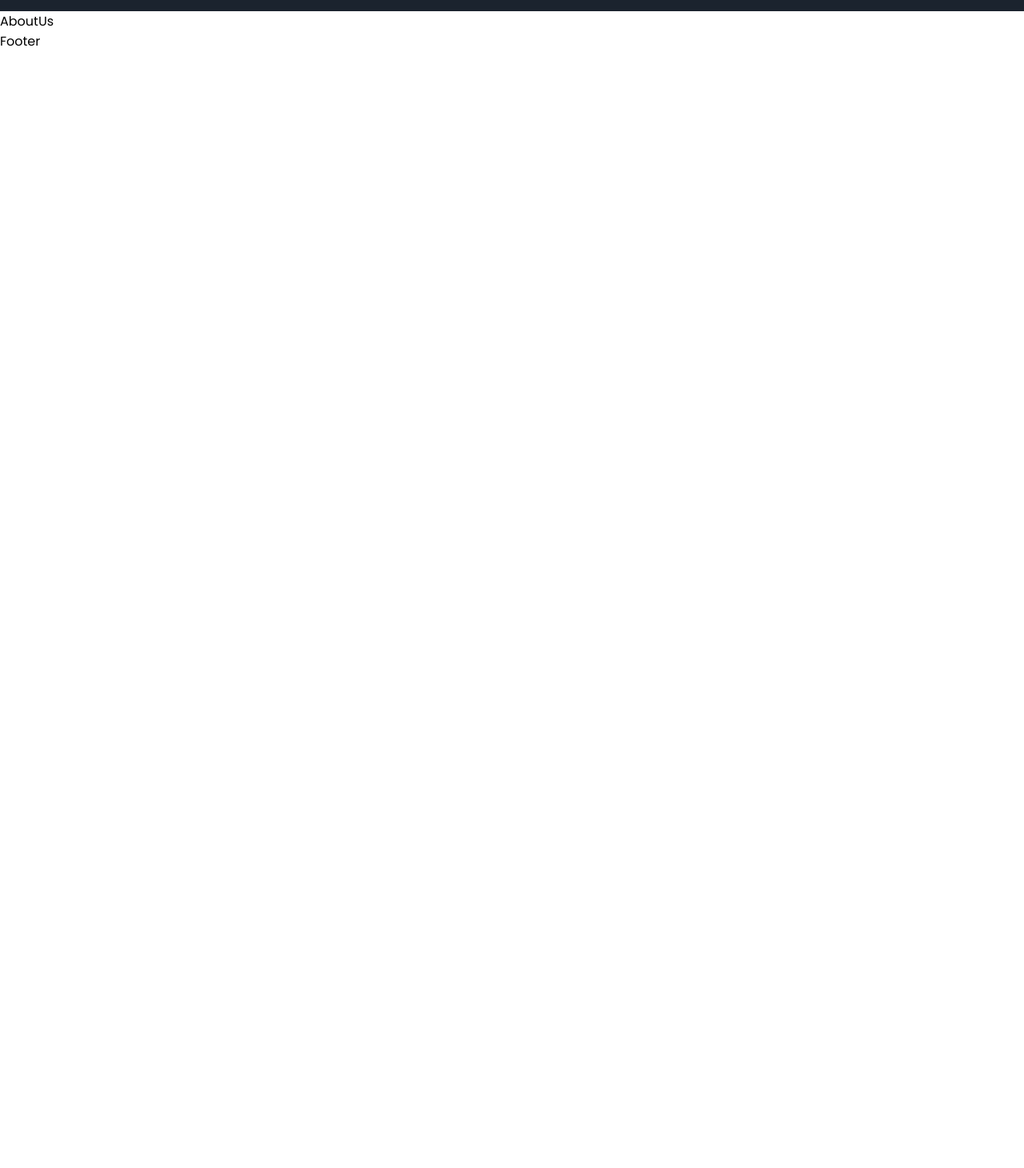
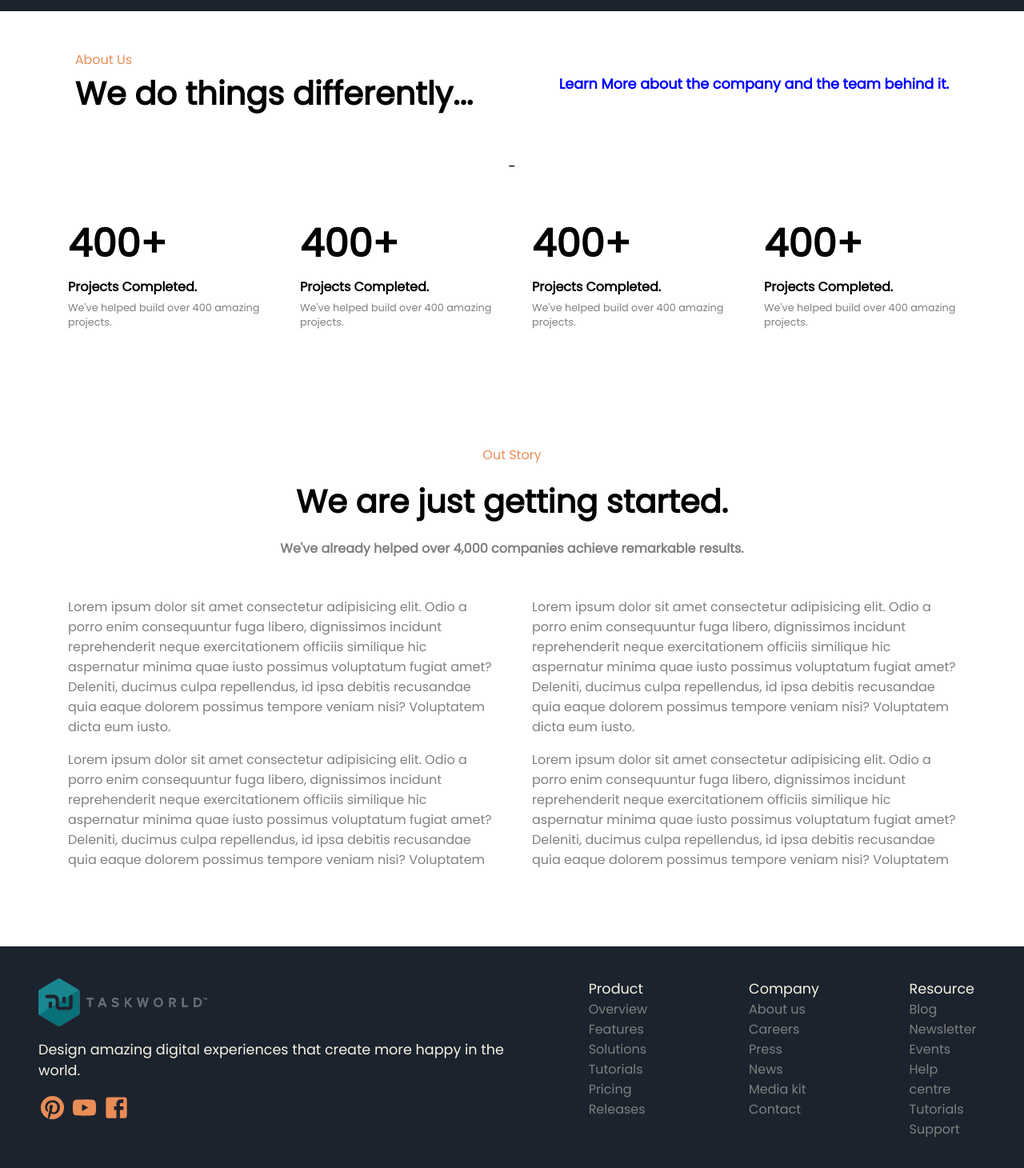
Before and after one commit to the-iter8/getonwheels, a Next.js app: page /about in a window 1280 px wide. Shown: the part 78-1538 px from the top of the page at 80% size. Before the commit the page ends 800 px from the top, so only its background shows below. Built offline with nearby package versions, Linux system fonts and the light colour scheme.

Commit message:
About us page

```diff
--- a/components/Contact/Contact.module.css
+++ b/components/Contact/Contact.module.css
@@ -35,7 +35,6 @@
   margin-bottom: var(--xxl);
   box-shadow: 2px 2px 14px 1px #00000029;
 
-  /* outline: 2px solid green; */
 }
 .itemTitles {
   display: flex;
--- a/components/Footer/Footer.jsx
+++ b/components/Footer/Footer.jsx
@@ -1,7 +1,85 @@
-import React from 'react'
+import React, { useContext } from 'react';
+// import { UserContext } from '../pages/_app';
+import styles from './Footer.module.css';
+
+import Image from 'next/image';
+import Link from 'next/link';
+import Logo from '../../public/Logo.png';
+
+import Text from '../Text/Text';
+import FacebookIcon from '@mui/icons-material/Facebook';
+import PinterestIcon from '@mui/icons-material/Pinterest';
+import YouTubeIcon from '@mui/icons-material/YouTube';
+
+import { Container, Row, Col } from 'react-grid-system';
 
 export default function Footer() {
+  const dataq = {
+    product: [
+      'Overview',
+      'Features',
+      'Solutions',
+      'Tutorials',
+      'Pricing',
+      'Releases',
+    ],
+    company: ['About us', 'Careers', 'Press', 'News', 'Media kit', 'Contact'],
+    resource: [
+      'Blog',
+      'Newsletter',
+      'Events',
+      'Help centre',
+      'Tutorials',
+      'Support',
+    ],
+    social: [
+      'Twitter',
+      'LinkedIn',
+      'Facebook',
+      'GitHub',
+      'AngelList',
+      'Dribbble',
+    ],
+  };
+
+  function Column({ colName, items }) {
+    console.log(items);
+    return (
+      <Col className={styles.column} xs={6} sm={6} lg={4}>
+        <Text size='md'>{colName}</Text>
+        {items.map((item) => {
+          return (
+            <Text size='sm' color='grey-white' variant='a' href='/services'>
+              {item}
+            </Text>
+          );
+        })}
+      </Col>
+    );
+  }
   return (
-    <div>Footer</div>
-  )
+    <div className={styles.footerUpper}>
+      <div className={styles.footerUpperText}>
+        <Image alt='logo' src={Logo} height={60} />
+        <Text size='md'>
+          Design amazing digital experiences that create more happy in the
+          world.
+        </Text>
+        <div className={styles.footerUpperLogos}>
+          <PinterestIcon fontSize='large'></PinterestIcon>
+          <YouTubeIcon fontSize='large'></YouTubeIcon>
+          <FacebookIcon fontSize='large'></FacebookIcon>
+        </div>
+      </div>
+      <div>
+        <Container>
+          <Row gutterWidth={120}>
+            <Column colName={'Product'} items={dataq.product}></Column>
+            <Column colName={'Company'} items={dataq.company}></Column>
+            <Column colName={'Resource'} items={dataq.resource}></Column>
+          </Row>
+        </Container>
+      </div>
+    </div>
+  );
 }
--- a/components/Footer/Footer.module.css
+++ b/components/Footer/Footer.module.css
@@ -0,0 +1,29 @@
+.footerUpper {
+  display: flex;
+  gap: var(--huge);
+  color: var(--white);
+  justify-content: space-between;
+  background-color: var(--dark-blue);
+  padding: var(--xxxl) var(--huge);
+}
+.footerUpperText {
+  display: flex;
+  gap: var(--sm);
+  flex-direction: column;
+}
+.footerUpperLogos {
+  color: var(--crusta);
+  display: flex;
+  gap: var(--xxs);
+}
+.column {
+  display: flex;
+  flex-direction: column;
+  margin-bottom: var(--huge);
+}
+
+@media only screen and (max-width: 760px) {
+  .footerUpper {
+    flex-direction: column;
+  }
+}
--- a/components/Navbar/Navbar.module.css
+++ b/components/Navbar/Navbar.module.css
@@ -1,4 +1,7 @@
 .navbar {
+  width: 100%;
+  z-index: 999;
+  /* position: fixed; */
   display: flex;
   padding: var(--sm) var(--md);
   justify-content: space-between;
--- a/pages/_app.js
+++ b/pages/_app.js
@@ -24,6 +24,7 @@ export default function MyApp({ Component, pageProps }) {
   return (
     <UserContext.Provider value={{ isMobile }}>
       <Navbar></Navbar>
+
       <Head>
         <title>Local</title>
         <meta name='description' content='Generated by create next app' />
--- a/pages/about.jsx
+++ b/pages/about.jsx
@@ -1,7 +1,134 @@
-import React from 'react'
+import React, { useContext } from 'react';
+import styles from '../styles/aboutUs.module.css';
+import Text from '../components/Text/Text';
+import { UserContext } from '../pages/_app';
+import { Container, Row, Col } from 'react-grid-system';
 
 export default function AboutUs() {
+  const { isMobile } = useContext(UserContext);
+  function About() {
+    function Item() {
+      return (
+        <div className={styles.aboutItem}>
+          <Text size='huge' weight='bold' color='dark-blue'>
+            400+
+          </Text>
+          <Text size='sm' weight='bold'>
+            Projects Completed.
+          </Text>
+          <Text size='xs' color='grey-white'>
+            We've helped build over 400 amazing projects.
+          </Text>
+        </div>
+      );
+    }
+
+    return (
+      <div className={styles.aboutRoot}>
+        <div className={styles.aboutTitles}>
+          <div>
+            <Text size='sm' color='crusta'>
+              {' '}
+              About Us
+            </Text>
+            <Text size='xxxl' weight='bold'>
+              We do things differently...
+            </Text>
+          </div>
+          <div>
+            <Text size='md' weight='semi-bold' variant='a' href='/'>
+              Learn More about the company and the team behind it.
+            </Text>
+          </div>
+        </div>
+        <div>
+          <Text align='center'>-</Text>
+        </div>
+        <Container>
+          <Row gutterWidth={50}>
+            <Col sm={12} md={6} lg={3} className={styles.column}>
+              <Item></Item>
+            </Col>
+            <Col sm={12} md={6} lg={3} className={styles.column}>
+              <Item></Item>
+            </Col>
+            <Col sm={12} md={6} lg={3} className={styles.column}>
+              <Item></Item>
+            </Col>
+            <Col sm={12} md={6} lg={3} className={styles.column}>
+              <Item></Item>
+            </Col>
+          </Row>
+        </Container>
+      </div>
+    );
+  }
+
+  function Story() {
+    return (
+      <div className={styles.storyRoot}>
+        <div className={styles.storyTitles}>
+          <Text size='sm' color='crusta'>
+            Out Story
+          </Text>
+          <Text size='xxxl' weight='bold'>
+            We are just getting started.
+          </Text>
+          <Text size='sm' color='grey-white' weight='semi-bold'>
+            We've already helped over 4,000 companies achieve remarkable
+            results.
+          </Text>
+        </div>
+
+        <Container>
+          <Row gutterWidth={50}>
+            <Col md={12} lg={6} className={styles.column}>
+              <Text size='sm' color='grey-white'>
+                Lorem ipsum dolor sit amet consectetur adipisicing elit. Odio a
+                porro enim consequuntur fuga libero, dignissimos incidunt
+                reprehenderit neque exercitationem officiis similique hic
+                aspernatur minima quae iusto possimus voluptatum fugiat amet?
+                Deleniti, ducimus culpa repellendus, id ipsa debitis recusandae
+                quia eaque dolorem possimus tempore veniam nisi? Voluptatem
+                dicta eum iusto.
+              </Text>
+              <Text size='sm' color='grey-white'>
+                Lorem ipsum dolor sit amet consectetur adipisicing elit. Odio a
+                porro enim consequuntur fuga libero, dignissimos incidunt
+                reprehenderit neque exercitationem officiis similique hic
+                aspernatur minima quae iusto possimus voluptatum fugiat amet?
+                Deleniti, ducimus culpa repellendus, id ipsa debitis recusandae
+                quia eaque dolorem possimus tempore veniam nisi? Voluptatem
+              </Text>
+            </Col>
+            <Col md={12} lg={6} className={styles.column}>
+              <Text size='sm' color='grey-white'>
+                Lorem ipsum dolor sit amet consectetur adipisicing elit. Odio a
+                porro enim consequuntur fuga libero, dignissimos incidunt
+                reprehenderit neque exercitationem officiis similique hic
+                aspernatur minima quae iusto possimus voluptatum fugiat amet?
+                Deleniti, ducimus culpa repellendus, id ipsa debitis recusandae
+                quia eaque dolorem possimus tempore veniam nisi? Voluptatem
+                dicta eum iusto.
+              </Text>
+              <Text size='sm' color='grey-white'>
+                Lorem ipsum dolor sit amet consectetur adipisicing elit. Odio a
+                porro enim consequuntur fuga libero, dignissimos incidunt
+                reprehenderit neque exercitationem officiis similique hic
+                aspernatur minima quae iusto possimus voluptatum fugiat amet?
+                Deleniti, ducimus culpa repellendus, id ipsa debitis recusandae
+                quia eaque dolorem possimus tempore veniam nisi? Voluptatem
+              </Text>
+            </Col>
+          </Row>
+        </Container>
+      </div>
+    );
+  }
   return (
-    <div>AboutUs</div>
-  )
+    <>
+      <About></About>
+      <Story></Story>
+    </>
+  );
 }
--- a/styles/Text.css
+++ b/styles/Text.css
@@ -55,6 +55,9 @@ heading: 4.5em;
 
 .white {
   color: var(--white);
+}
+.grey-white {
+  color: var(--grey-white);
 }
 
 .normal {
--- a/styles/aboutUs.module.css
+++ b/styles/aboutUs.module.css
@@ -0,0 +1,40 @@
+.aboutRoot,
+.storyRoot {
+  display: flex;
+  gap: var(--huge);
+  flex-direction: column;
+  padding: var(--huge);
+}
+.aboutItem {
+  display: flex;
+  flex-direction: column;
+  gap: var(--xxs);
+}
+
+.aboutTitles {
+  display: flex;
+  align-items: center;
+  gap: var(--sm);
+  justify-content: space-around;
+}
+.column {
+  display: flex;
+  flex-direction: column;
+  gap: var(--sm);
+  margin-bottom: var(--huge);
+}
+.storyTitles {
+  display: flex;
+  gap: var(--sm);
+  align-items: center;
+  flex-direction: column;
+}
+
+@media only screen and (max-width: 1100px) {
+  .aboutRoot {
+    text-align: center;
+  }
+  .aboutTitles {
+    flex-direction: column;
+  }
+}
--- a/styles/globals.css
+++ b/styles/globals.css
@@ -20,6 +20,7 @@
 
   --crusta: #ea8c55;
   --white: #f7f3e3;
+  --grey-white: grey;
 
   --xxxs: 0.2em;
   --xxs: 0.3em;
@@ -38,7 +39,9 @@ a {
   cursor: pointer;
   text-decoration: none;
 }
-
+a:hover {
+  color: var(--crusta);
+}
 .column {
   display: flex;
   flex-direction: column;
@@ -48,9 +51,7 @@ a {
   display: flex;
   flex-direction: row;
   align-items: center;
-  outline: 2px solid green;
 }
 .Hr {
-  margin-bottom: var(--huge);
-  border-bottom: 2px solid black;
+  margin-bottom: 10%;
 }
```
